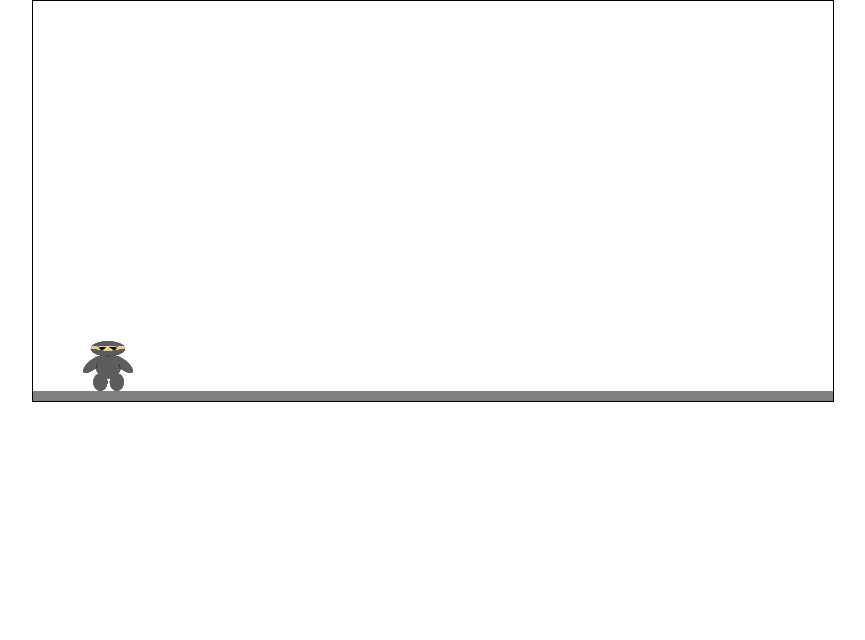
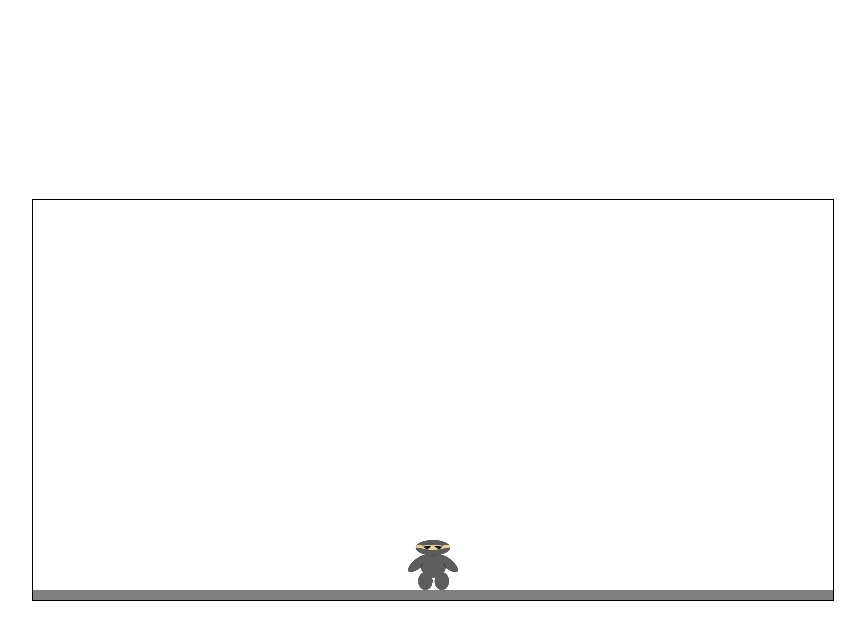
Before and after one commit to awfullotofcode/FinalProject, a plain HTML site: page home.html in a window 1280 px wide. Shown: the whole page, without its empty margins (207-1072 px from the left). Drawn offline with nearby package versions, Linux system fonts and the light colour scheme.

Commit message:
Tue, May 14, 2024, 3:53 AM -06:00

```diff
--- a/home.html
+++ b/home.html
@@ -3,7 +3,7 @@
     <head>
         <meta charset="utf=8">
         <meta name="viewport" content="width=device-width, initial-scale=1.0">
-        <title>Ninja Run</title>
+        <title>🥷Ninja Run</title>
         <link rel="stylesheet" href="https://cdn.jsdelivr.net/npm/bootstrap@4.4.1/dist/css/bootstrap.min.css" integrity="sha384-Vkoo8x4CGsO3+Hhxv8T/Q5PaXtkKtu6ug5TOeNV6gBiFeWPGFN9MuhOf23Q9Ifjh" crossorigin="anonymous">
         <link rel="stylesheet" href="styles.css">
     </head>
--- a/script.js
+++ b/script.js
@@ -14,8 +14,8 @@ const gameProperties = {
 }
 // ninja properties
 const ninja = {
-    x: 50, // initial x pos
-    y: canvas.height- 60, //inital y
+    x: canvas.width / 2 - 25, // Initial x position at the center of the canvas
+    y: canvas.height - 60, // Initial y position relative to canvas height
     width: 50,
     height: 50,
     //movement
--- a/styles.css
+++ b/styles.css
@@ -1,3 +1,11 @@
+body {
+    display: flex;
+    justify-content: center; /* Center horizontally */
+    align-items: center; /* Center vertically */
+    height: 100vh; /* Ensure body takes up full height of viewport */
+    margin: 0; /* Remove default margin */
+}
+
 #gameCanvas {
     display: block;
     margin: 0 auto;
```
Also changed, not shown: ninja-icon/ninja-icon.png (added).
